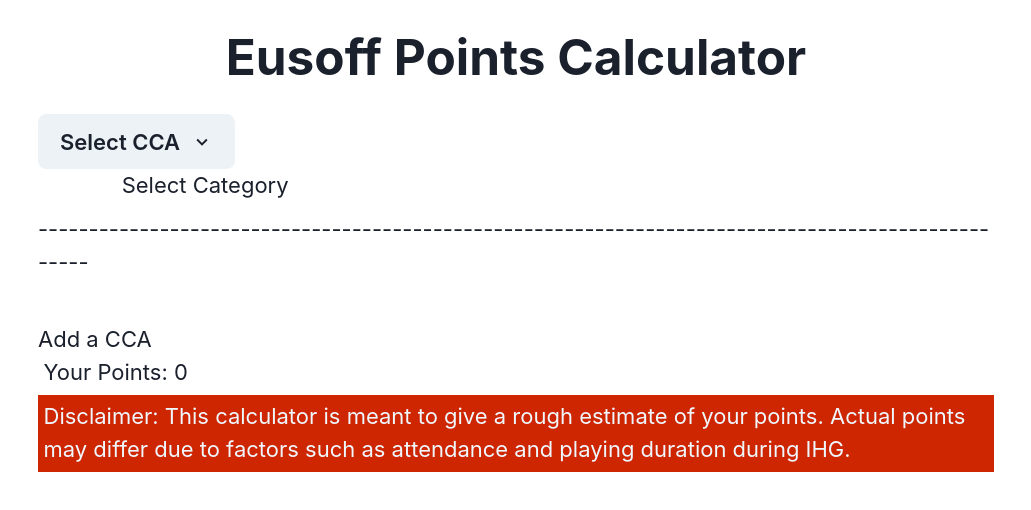
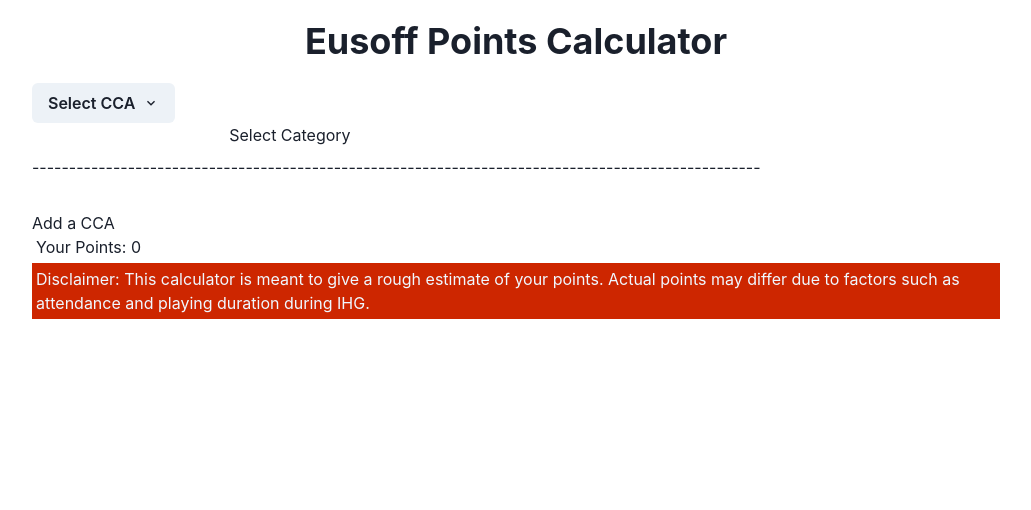
Before and after one commit to Kb-Tay/hall_calculator, a React (Create React App) app: page / in a window 1280 px wide. Shown: the top 510 px of the page, without its empty margins (124-1155 px from the left). Built offline with nearby package versions, Linux system fonts and the light colour scheme; the HTML template or start-up script is replaced by a standard one.

Commit message:
Revert to original font size

```diff
--- a/src/index.css
+++ b/src/index.css
@@ -4,15 +4,10 @@
   box-sizing: border-box;
 }
 
-html {
-  font-size: 22px;
-}
-
 body {
   min-height: 100vh;
-  font-family: 'Roboto', 'Oxygen',
-    'Ubuntu', 'Cantarell', 'Fira Sans', 'Droid Sans', 'Helvetica Neue',
-    sans-serif;
+  font-family: 'Roboto', 'Oxygen', 'Ubuntu', 'Cantarell', 'Fira Sans', 'Droid Sans',
+    'Helvetica Neue', sans-serif;
   -webkit-font-smoothing: antialiased;
   -moz-osx-font-smoothing: grayscale;
 }
@@ -58,7 +53,6 @@ footer {
   place-content: center;
 }
 
-
 ul {
   width: 100%;
   list-style: none;
@@ -66,7 +60,7 @@ ul {
 }
 
 ul li::before {
-  content: "\200B";
+  content: '\200B';
 }
 
 .item {
@@ -82,7 +76,7 @@ ul li::before {
   margin: 0;
 }
 
-.item input[type="checkbox"] {
+.item input[type='checkbox'] {
   text-align: center;
   width: 2.5rem;
   width: 48px;
@@ -94,7 +88,7 @@ ul li::before {
   margin-right: 0.5rem;
 }
 
-.item input[type="checkbox"]:focus + label {
+.item input[type='checkbox']:focus + label {
   text-decoration: underline;
 }
 
@@ -185,4 +179,6 @@ ul li::before {
   outline: none;
 }
 
-p.solid {border-style: solid;}
+p.solid {
+  border-style: solid;
+}
```
